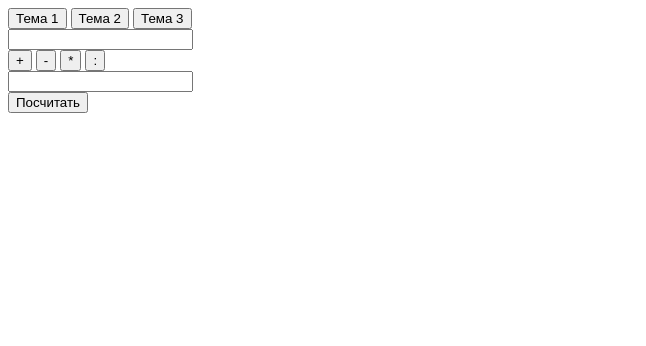
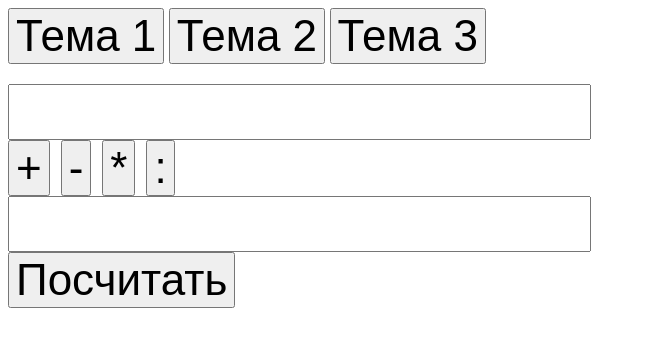
Before and after one commit to rfsjk/rfsjk.github.io, a plain HTML site: page index3.html in a window 1280 px wide. Shown: the whole page, without its empty margins (0-646 px from the left). Drawn offline with Linux system fonts and the light colour scheme.

Commit message:
Update index3.html

```diff
--- a/index3.html
+++ b/index3.html
@@ -3,6 +3,7 @@
 <head>
 	<meta charset="UTF-8">
 	<meta name="viewport" content="width=device-width, initial-scale=1.0">
+	<link rel="stylesheet" type="text/css" href="a5.css">
 	<title>Калькулятор</title>
 </head>
 <body>
```
